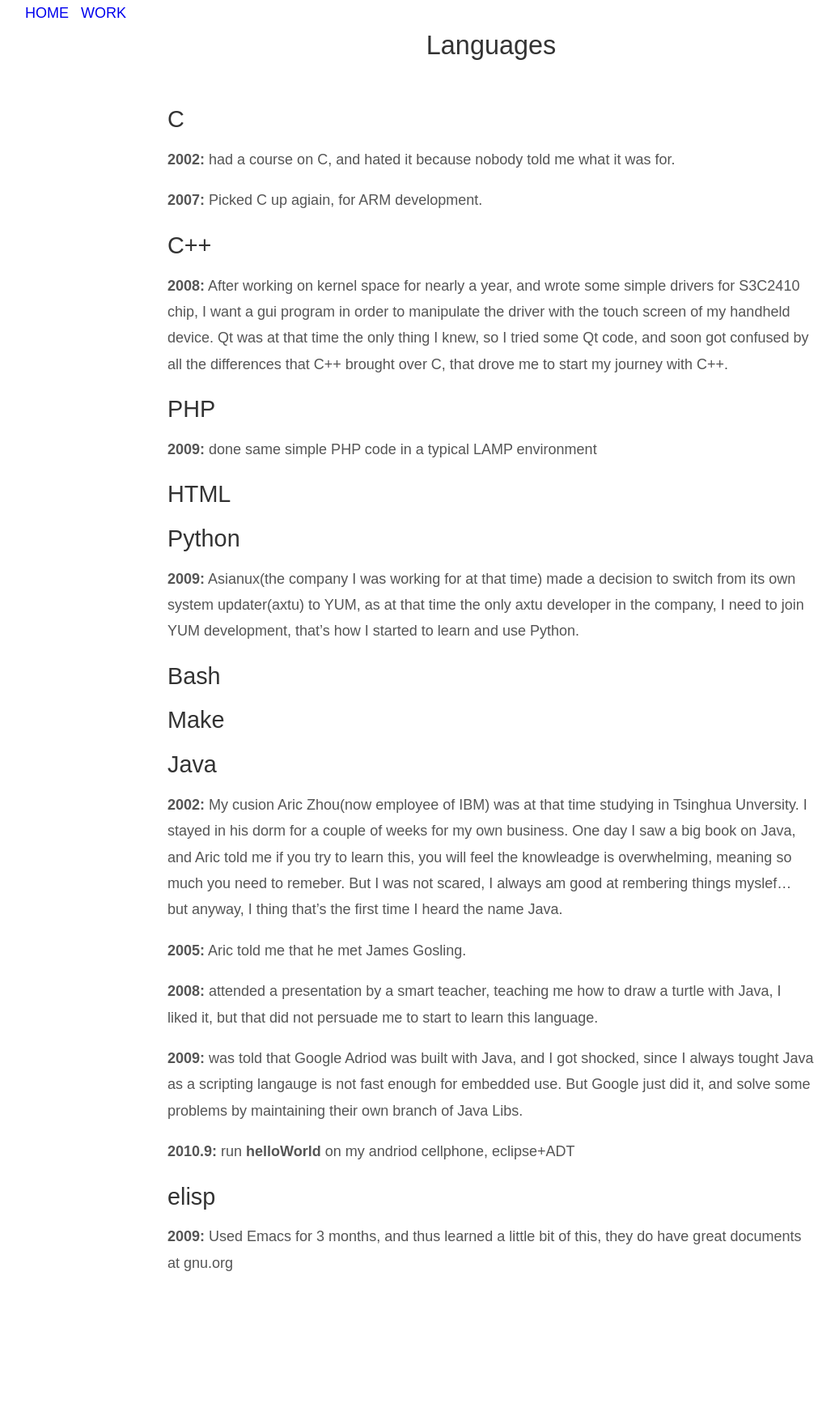
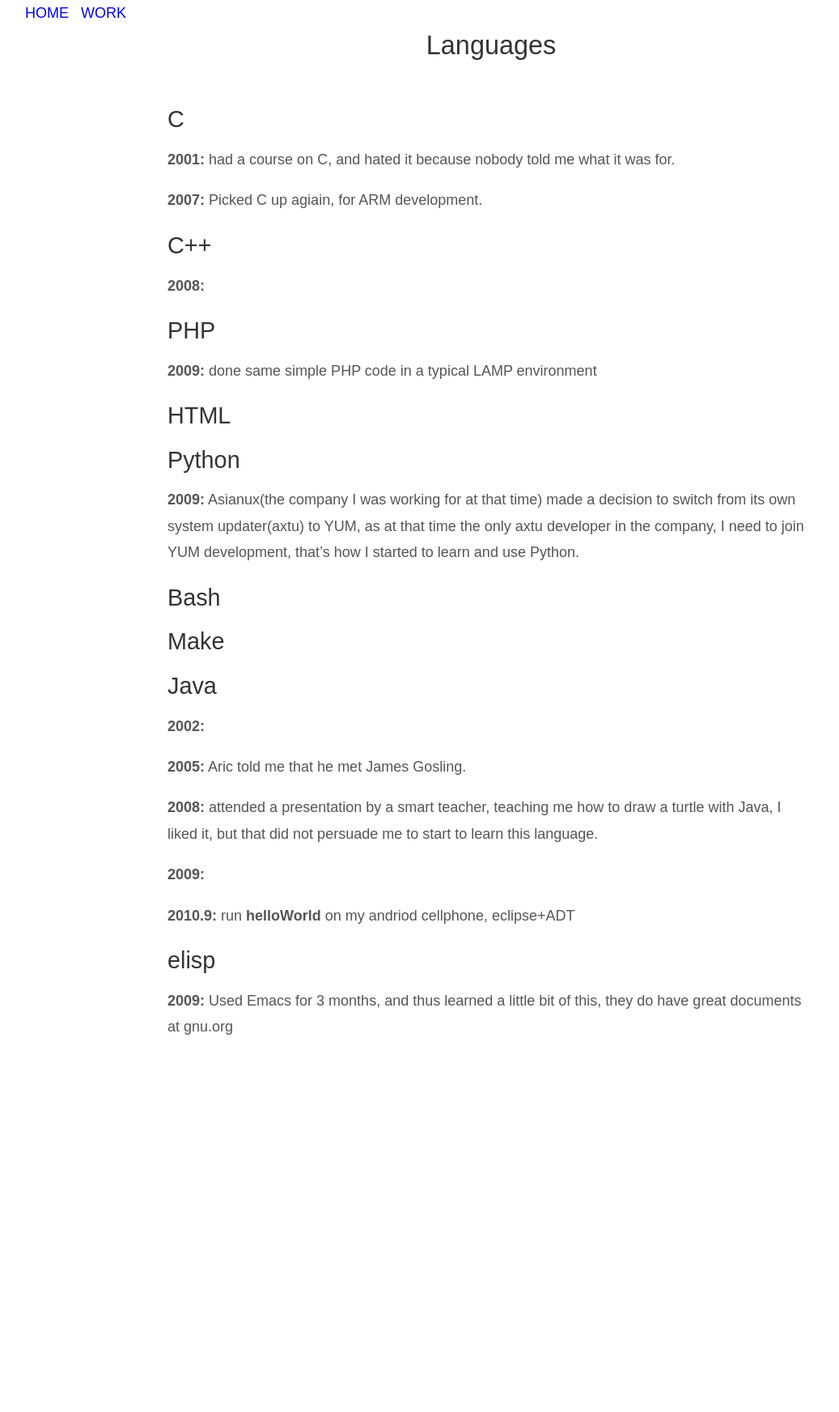
Before and after one commit to thinksource/thinksource.github.io, a Jekyll site: the page built from work/languages.markdown, in a window 1280 px wide. Shown: the whole page at 81% size, without its empty margins (33-1070 px from the left). Built offline with Jekyll 4.4.1, drawn with Linux system fonts in a browser that asks for light colours; after the commit the page ends 1452 px from its top, so only the background shows below that.

Commit message:
change some words

```diff
--- a/work/index.markdown
+++ b/work/index.markdown
@@ -7,5 +7,5 @@ title: Work
 - [Github 上我的开源项目]
 
 
-[github-peter]:http://github.com/happypeter
-[hc]:http://www.haoduoshipin.com
+[github-peter]:http://github.com/thinksource
+[hc]:mybe later
--- a/work/languages.markdown
+++ b/work/languages.markdown
@@ -5,7 +5,7 @@ title: Languages
 
 ## C
 
-_2002:_ had a course on C, and hated it because nobody told me what it was
+_2001:_ had a course on C, and hated it because nobody told me what it was
 for.
 
 
@@ -15,12 +15,7 @@ _2007:_ Picked C up agiain, for ARM development.
 
 
 
-_2008:_ After working on kernel space for nearly a year, and wrote some
-simple drivers for S3C2410 chip, I want a gui program in order to manipulate
-the driver with the touch screen of my handheld device. Qt was at that time
-the only thing I knew, so I tried some Qt code, and soon got confused by all
-the differences that C++ brought over C, that drove me to start my journey
-with C++.
+_2008:_
 
 ## PHP
 
@@ -41,12 +36,7 @@ started to learn and use Python.
 
 ## Java
 
-_2002:_ My cusion Aric Zhou(now employee of IBM) was at that time studying in
-Tsinghua Unversity. I stayed in his dorm for a couple of weeks for my own
-business. One day I saw a big book on Java, and Aric told me if you try to
-learn this, you will feel the knowleadge is overwhelming, meaning so much you
-need to remeber. But I was not scared, I always am good at rembering things
-myslef... but anyway, I thing that's the first time I heard the name Java.
+_2002:_
 
 
 _2005:_ Aric told me that he met James Gosling.
@@ -56,10 +46,7 @@ _2008:_ attended a presentation by a smart teacher, teaching me how to draw a
 turtle with Java, I liked it, but that did not persuade me to start to learn
 this language.
 
-_2009:_ was told that Google Adriod was built with Java, and I got shocked,
-since I always tought Java as a scripting langauge is not fast enough for
-embedded use. But Google just did it, and solve some problems by maintaining
-their own branch of Java Libs.
+_2009:_
 
 _2010.9:_ run _helloWorld_ on my andriod cellphone, eclipse+ADT
 
```
Also changed, not shown: resume.md (+1 -1 lines).
